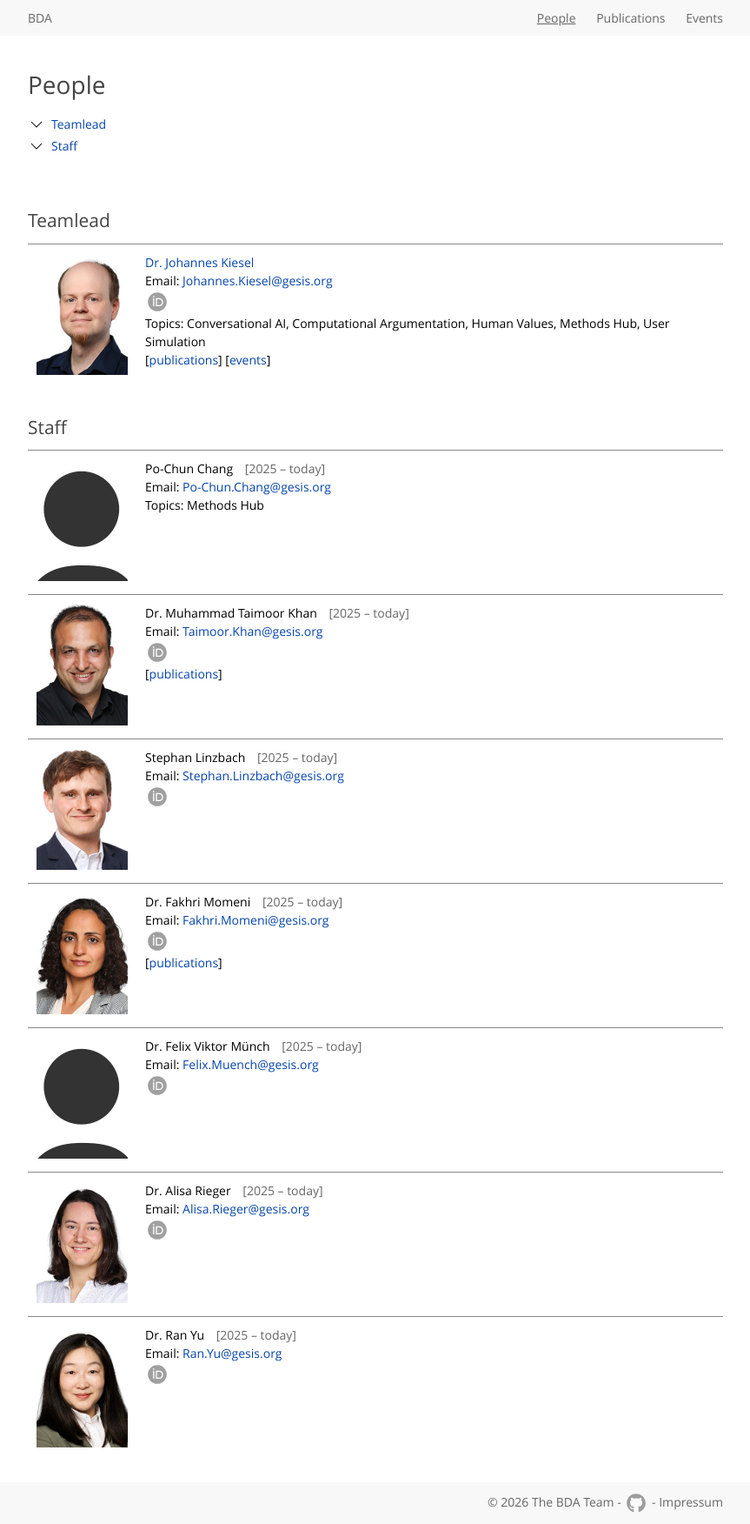
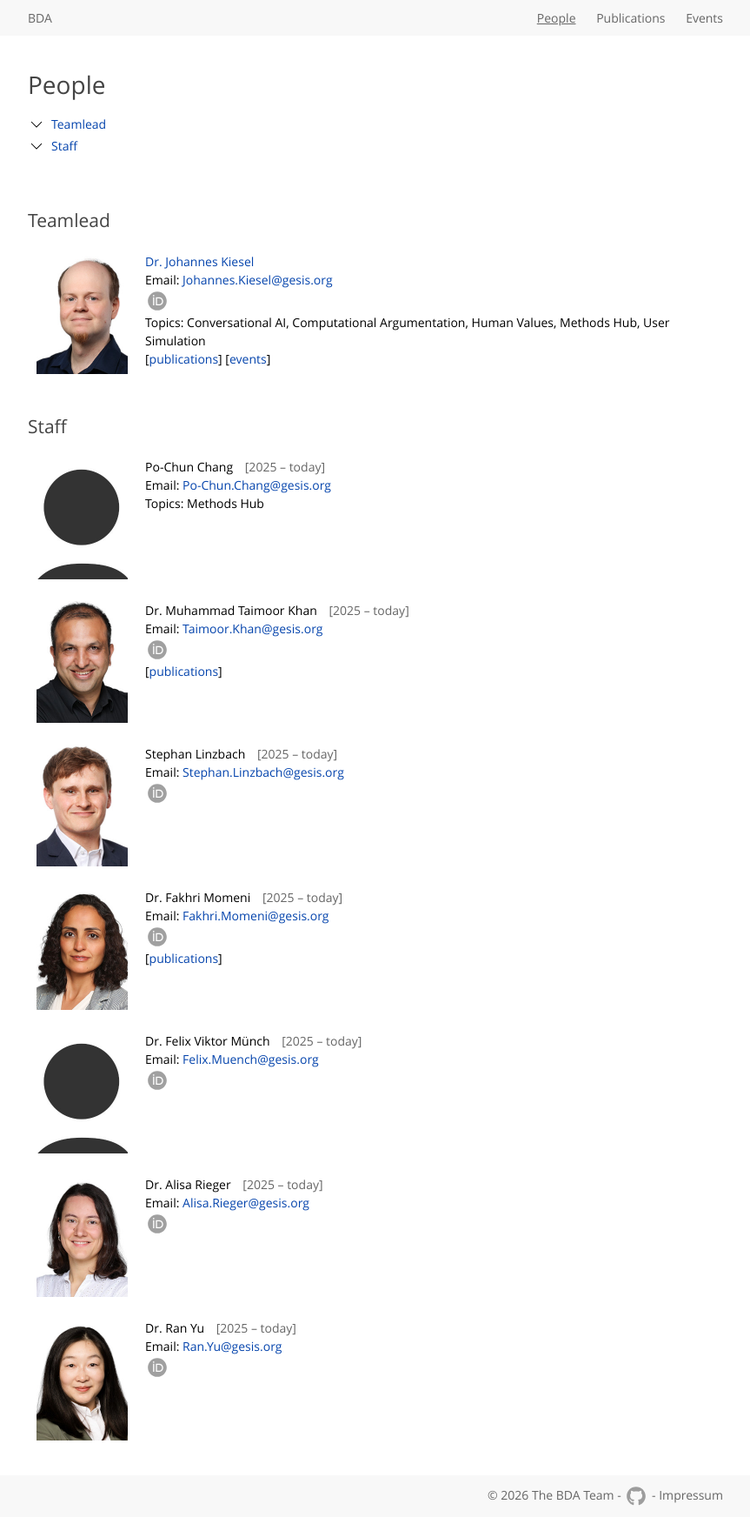
Before and after one commit to the-bda-team/the-bda-team-web, a Jekyll site: the page built from people.html, in a window 1280 px wide. Shown: the whole page at 87% size, without its empty margins (208-1071 px from the left). Built offline with Jekyll 4.4.1, drawn with Linux system fonts in a browser that asks for light colours.

Commit message:
remove line separator

```diff
--- a/assets/css/style.css
+++ b/assets/css/style.css
@@ -214,7 +214,6 @@ input.filter {
 /* Entries */
 
 .entries > li {
-  border-top: 1px solid var(--color-separator-line);
   display: flex;
   gap: calc(4 * var(--space-default));
   padding: calc(2 * var(--space-default));
```
